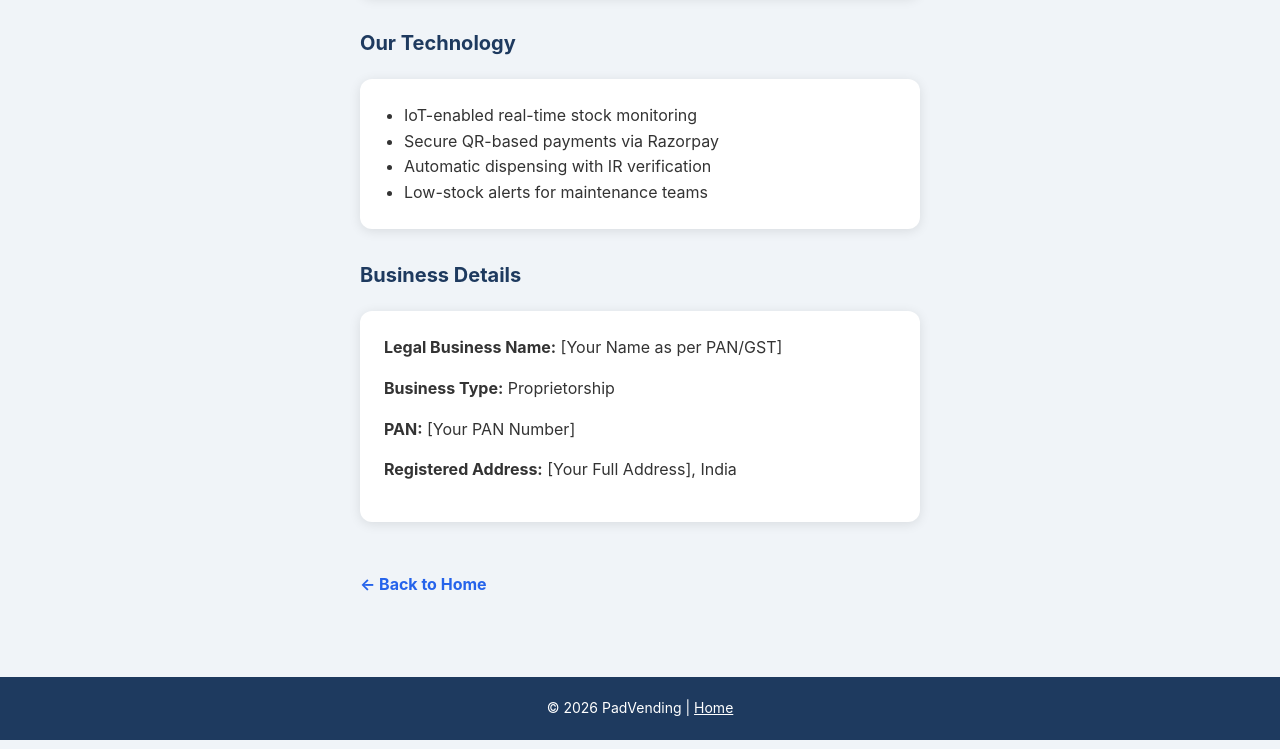
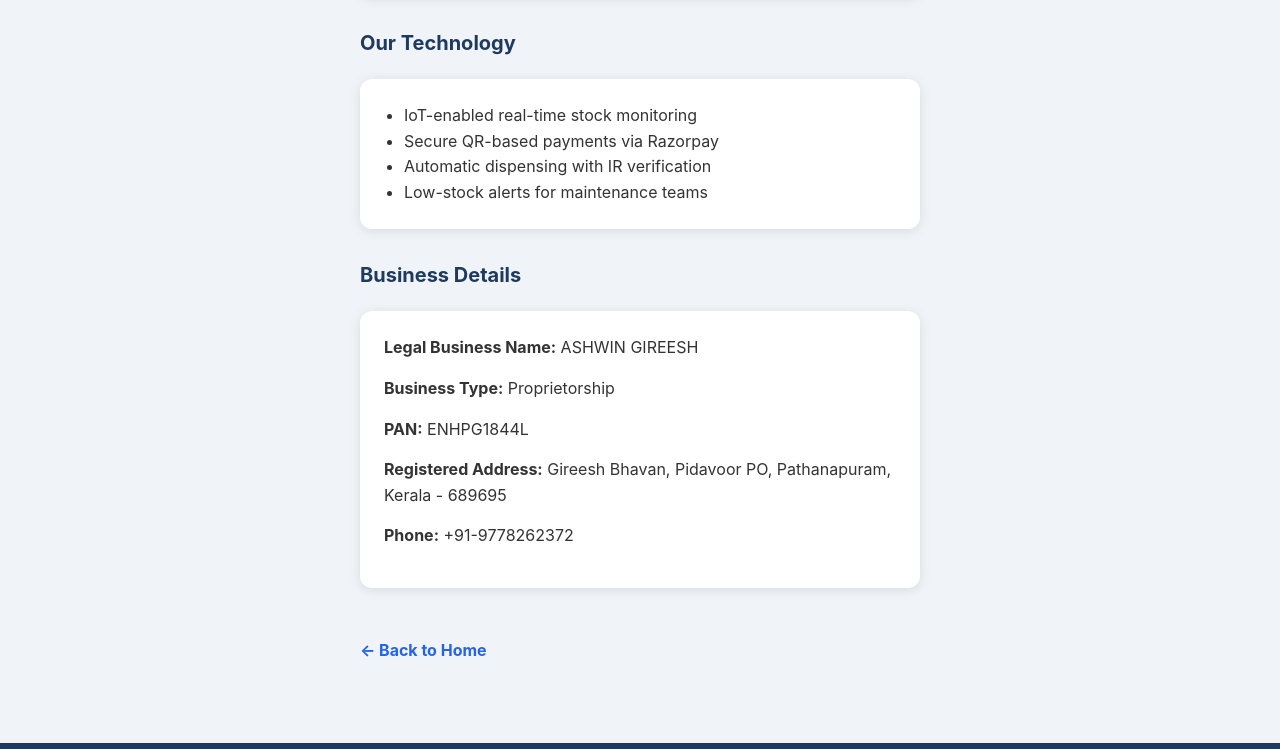
Before and after one commit to Ashwingireesh050/padvending, a plain HTML site: page about.html in a window 1280 px wide. Shown: the part 559-1308 px from the top of the page. Drawn offline with Linux system fonts and the light colour scheme.

Commit message:
Update about.html

```diff
--- a/about.html
+++ b/about.html
@@ -39,10 +39,11 @@
         </div>
         <h2>Business Details</h2>
         <div class="card">
-            <p><strong>Legal Business Name:</strong> [Your Name as per PAN/GST]</p>
+            <p><strong>Legal Business Name:</strong> ASHWIN GIREESH</p>
             <p><strong>Business Type:</strong> Proprietorship</p>
-            <p><strong>PAN:</strong> [Your PAN Number]</p>
-            <p><strong>Registered Address:</strong> [Your Full Address], India</p>
+            <p><strong>PAN:</strong> ENHPG1844L</p>
+            <p><strong>Registered Address:</strong> Gireesh Bhavan, Pidavoor PO, Pathanapuram, Kerala - 689695</p>
+            <p><strong>Phone:</strong> +91-9778262372</p>
         </div>
         <a href="index.html" class="back">← Back to Home</a>
     </div>
```
